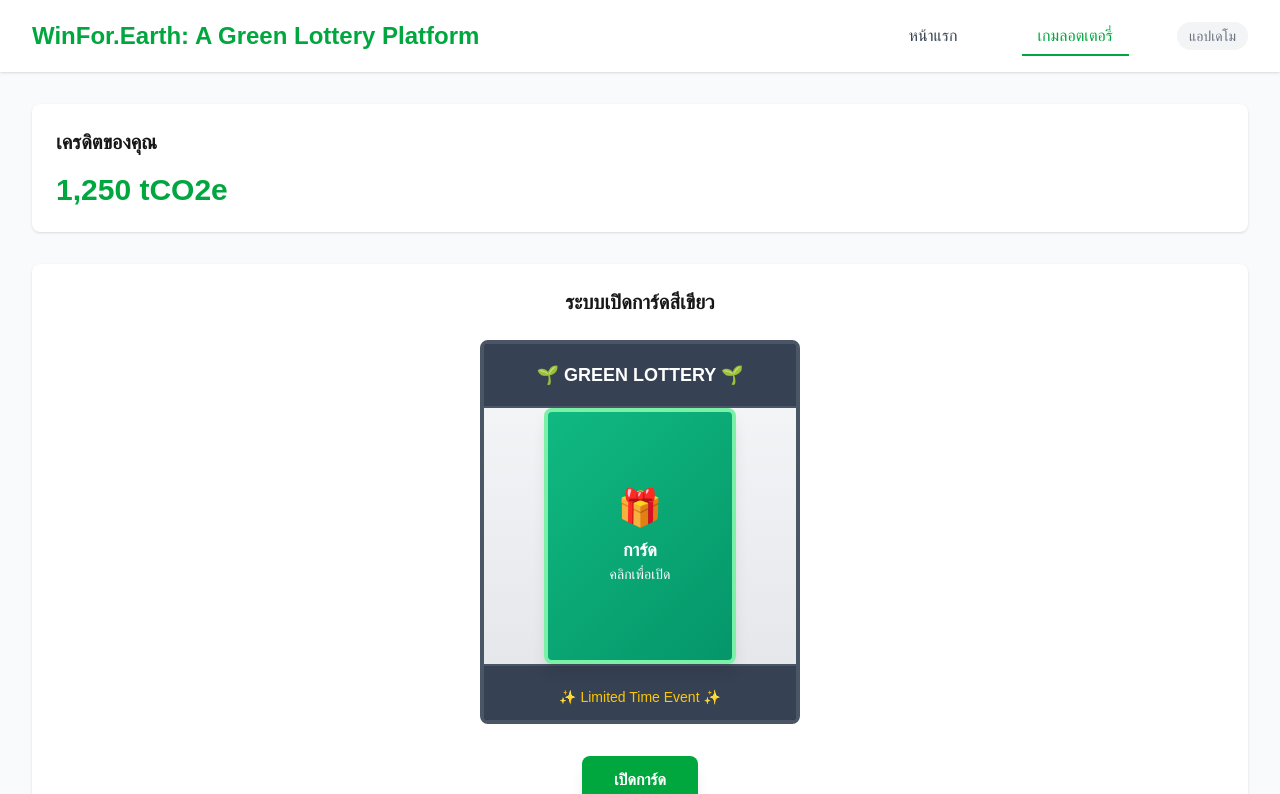
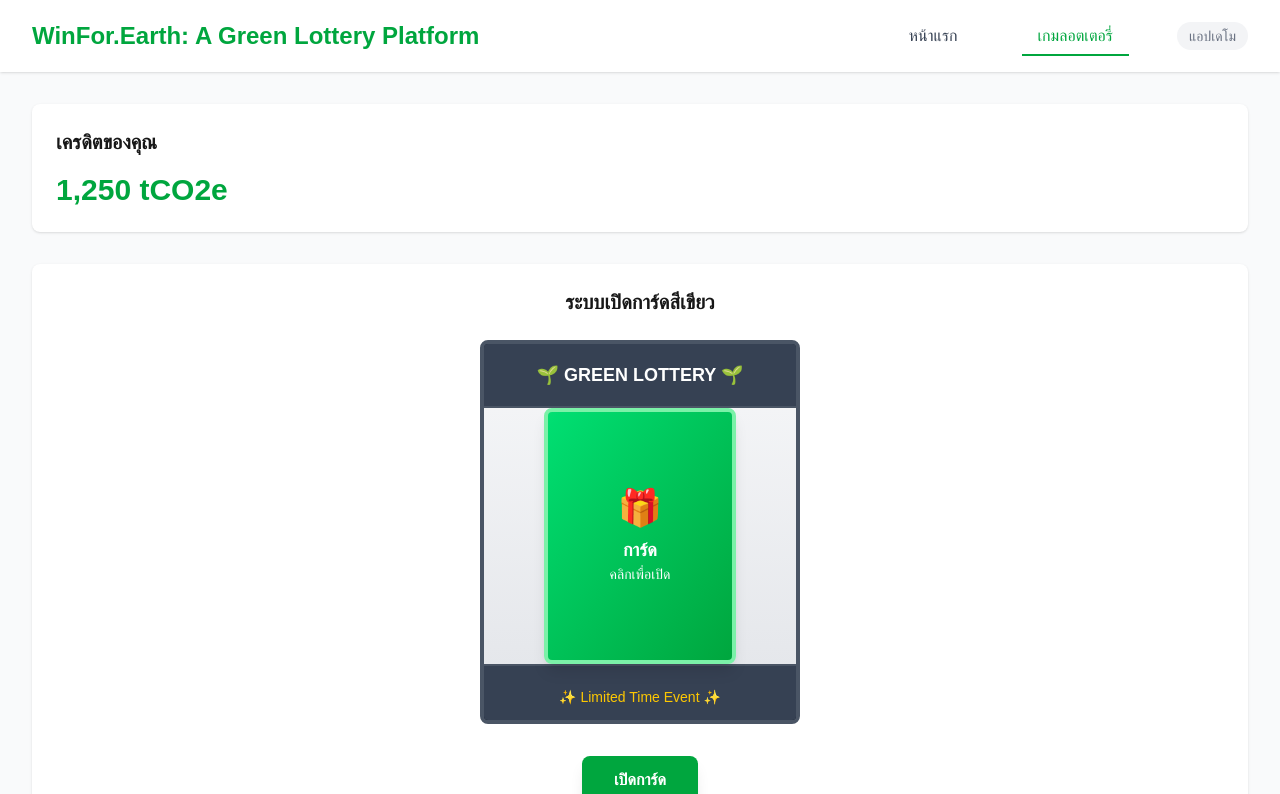
Before and after one commit to waritsan/co2x, a Next.js app in the folder src/web/: page /game in a window 1280 px wide. Shown: the top 794 px of the page. Built offline with nearby package versions, Linux system fonts and the light colour scheme.

Commit message:
Add Safari-compatible card animation with opacity/scale fallback

```diff
--- a/src/web/src/app/game/page.tsx
+++ b/src/web/src/app/game/page.tsx
@@ -114,11 +114,11 @@
 
                 {/* Card slot */}
                 <div className={`flex items-center justify-center h-64 bg-gradient-to-b from-gray-100 to-gray-200 transition-all duration-300 ${isShaking ? 'shake' : ''}`}>
-                  <div className="relative w-48 h-64" style={{ perspective: '1000px' }}>
+                  <div className="card-container" style={{ perspective: '1000px' }}>
                     {/* Card back */}
                     <div
-                      className={`card-reveal card-back w-48 h-64 bg-gradient-to-br from-green-400 to-green-600 rounded-lg border-4 border-green-300 shadow-lg flex items-center justify-center ${
-                        cardFlipped ? 'flipped' : ''
+                      className={`card-simple w-48 h-64 bg-gradient-to-br from-green-400 to-green-600 rounded-lg border-4 border-green-300 shadow-lg flex items-center justify-center ${
+                        cardFlipped ? 'hidden' : 'visible'
                       }`}
                     >
                       <div className="text-white text-center">
@@ -130,8 +130,8 @@
 
                     {/* Card front (revealed prize) */}
                     <div
-                      className={`card-reveal card-front w-48 h-64 bg-white rounded-lg border-4 border-yellow-400 shadow-xl flex flex-col items-center justify-center ${
-                        cardFlipped ? 'flipped' : ''
+                      className={`card-simple w-48 h-64 bg-white rounded-lg border-4 border-yellow-400 shadow-xl flex flex-col items-center justify-center ${
+                        cardFlipped ? 'visible' : 'hidden'
                       }`}
                     >
                       {result && (
--- a/src/web/src/app/globals.css
+++ b/src/web/src/app/globals.css
@@ -25,31 +25,74 @@
   font-family: Arial, Helvetica, sans-serif;
 }
 
-/* Card flip animation */
+/* Card flip animation - Safari compatible */
 .card-reveal {
+  -webkit-transform-style: preserve-3d;
+  -moz-transform-style: preserve-3d;
   transform-style: preserve-3d;
+  -webkit-backface-visibility: hidden;
+  -moz-backface-visibility: hidden;
   backface-visibility: hidden;
+  -webkit-transition: -webkit-transform 1s ease-in-out;
+  -moz-transition: -moz-transform 1s ease-in-out;
   transition: transform 1s ease-in-out;
   position: absolute;
   inset: 0;
 }
 
 .card-back {
+  -webkit-transform: rotateY(0deg);
+  -moz-transform: rotateY(0deg);
   transform: rotateY(0deg);
   background: linear-gradient(135deg, #10B981, #059669);
 }
 
 .card-back.flipped {
+  -webkit-transform: rotateY(180deg);
+  -moz-transform: rotateY(180deg);
   transform: rotateY(180deg);
 }
 
 .card-front {
+  -webkit-transform: rotateY(180deg);
+  -moz-transform: rotateY(180deg);
   transform: rotateY(180deg);
   background: white;
 }
 
 .card-front.flipped {
+  -webkit-transform: rotateY(360deg);
+  -moz-transform: rotateY(360deg);
   transform: rotateY(360deg);
+}
+
+/* Fallback animation for Safari if 3D doesn't work */
+.card-container {
+  position: relative;
+  width: 192px;
+  height: 256px;
+}
+
+.card-simple {
+  position: absolute;
+  inset: 0;
+  -webkit-transition: opacity 0.5s ease-in-out, -webkit-transform 0.5s ease-in-out;
+  -moz-transition: opacity 0.5s ease-in-out, -moz-transform 0.5s ease-in-out;
+  transition: opacity 0.5s ease-in-out, transform 0.5s ease-in-out;
+}
+
+.card-simple.hidden {
+  opacity: 0;
+  -webkit-transform: scale(0.8);
+  -moz-transform: scale(0.8);
+  transform: scale(0.8);
+}
+
+.card-simple.visible {
+  opacity: 1;
+  -webkit-transform: scale(1);
+  -moz-transform: scale(1);
+  transform: scale(1);
 }
 
 /* Dramatic reveal effects */
```
